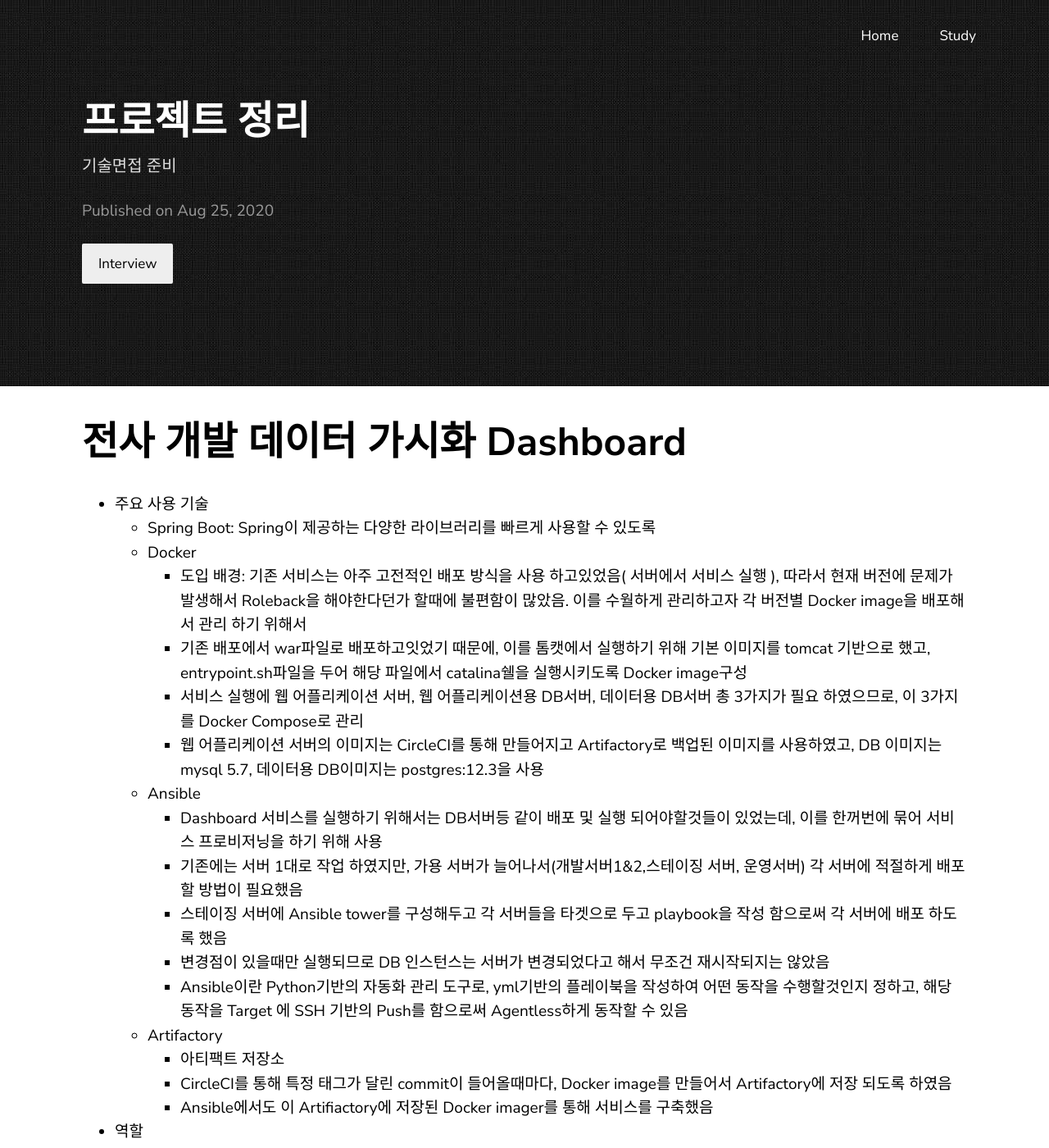
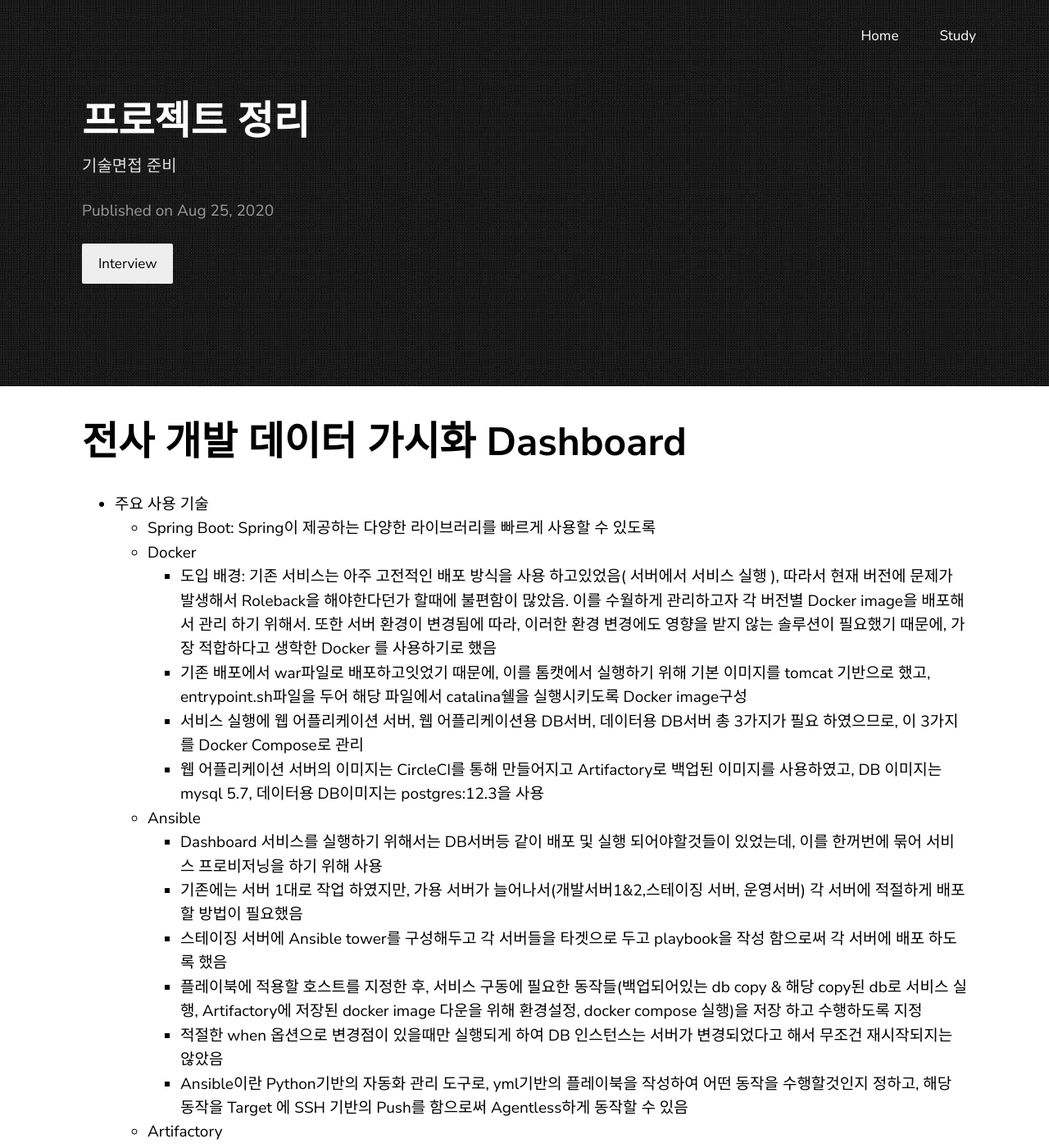
Before and after one commit to yoowonyoung/yoowonyoung.github.io, a Jekyll site: the page built from _posts/2020-08-25-Interview-04.md, in a window 1280 px wide and 1400 px high. Shown: the whole window at 82% size. Built offline with Jekyll 4.4.1, drawn with Linux system fonts in a browser that asks for light colours; comment, search, counter and statistics services are not loaded.

Commit message:
Update 2020-08-25-Interview-04.md

```diff
--- a/_posts/2020-08-25-Interview-04.md
+++ b/_posts/2020-08-25-Interview-04.md
@@ -11,7 +11,7 @@ categories: Interview
 - 주요 사용 기술
     * Spring Boot: Spring이 제공하는 다양한 라이브러리를 빠르게 사용할 수 있도록
     * Docker
-        + 도입 배경: 기존 서비스는 아주 고전적인 배포 방식을 사용 하고있었음( 서버에서 서비스 실행 ), 따라서 현재 버전에 문제가 발생해서 Roleback을 해야한다던가 할때에 불편함이 많았음. 이를 수월하게 관리하고자 각 버전별 Docker image을 배포해서 관리 하기 위해서
+        + 도입 배경: 기존 서비스는 아주 고전적인 배포 방식을 사용 하고있었음( 서버에서 서비스 실행 ), 따라서 현재 버전에 문제가 발생해서 Roleback을 해야한다던가 할때에 불편함이 많았음. 이를 수월하게 관리하고자 각 버전별 Docker image을 배포해서 관리 하기 위해서. 또한 서버 환경이 변경됨에 따라, 이러한 환경 변경에도 영향을 받지 않는 솔루션이 필요했기 때문에, 가장 적합하다고 생학한 Docker 를 사용하기로 했음
         + 기존 배포에서 war파일로 배포하고잇었기 때문에, 이를 톰캣에서 실행하기 위해 기본 이미지를 tomcat 기반으로 했고, entrypoint.sh파일을 두어 해당 파일에서 catalina쉘을 실행시키도록 Docker image구성
         + 서비스 실행에 웹 어플리케이션 서버, 웹 어플리케이션용 DB서버, 데이터용 DB서버 총 3가지가 필요 하였으므로, 이 3가지를 Docker Compose로 관리
         + 웹 어플리케이션 서버의 이미지는 CircleCI를 통해 만들어지고 Artifactory로 백업된 이미지를 사용하였고, DB 이미지는 mysql 5.7, 데이터용 DB이미지는 postgres:12.3을 사용
@@ -20,14 +20,14 @@ categories: Interview
         + Dashboard 서비스를 실행하기 위해서는 DB서버등 같이 배포 및 실행 되어야할것들이 있었는데, 이를 한꺼번에 묶어 서비스 프로비저닝을 하기 위해 사용
         + 기존에는 서버 1대로 작업 하였지만, 가용 서버가 늘어나서(개발서버1&2,스테이징 서버, 운영서버) 각 서버에 적절하게 배포할 방법이 필요했음
         + 스테이징 서버에 Ansible tower를 구성해두고 각 서버들을 타겟으로 두고 playbook을 작성 함으로써 각 서버에 배포 하도록 했음
-        + 변경점이 있을때만 실행되므로 DB 인스턴스는 서버가 변경되었다고 해서 무조건 재시작되지는 않았음
+        + 플레이북에 적용할 호스트를 지정한 후, 서비스 구동에 필요한 동작들(백업되어있는 db copy & 해당 copy된 db로 서비스 실행, Artifactory에 저장된 docker image 다운을 위해 환경설정, docker compose 실행)을 저장 하고 수행하도록 지정
+        + 적절한 when 옵션으로 변경점이 있을때만 실행되게 하여 DB 인스턴스는 서버가 변경되었다고 해서 무조건 재시작되지는 않았음
         + Ansible이란 Python기반의 자동화 관리 도구로, yml기반의 플레이북을 작성하여 어떤 동작을 수행할것인지 정하고, 해당 동작을 Target 에 SSH 기반의 Push를 함으로써 Agentless하게 동작할 수 있음
 
     * Artifactory
         + 아티팩트 저장소
         + CircleCI를 통해 특정 태그가 달린 commit이 들어올때마다, Docker image를 만들어서 Artifactory에 저장 되도록 하였음
         + Ansible에서도 이 Artifiactory에 저장된 Docker imager를 통해 서비스를 구축했음
-
 
 - 역할
     * 서비스 Dockerize
```
